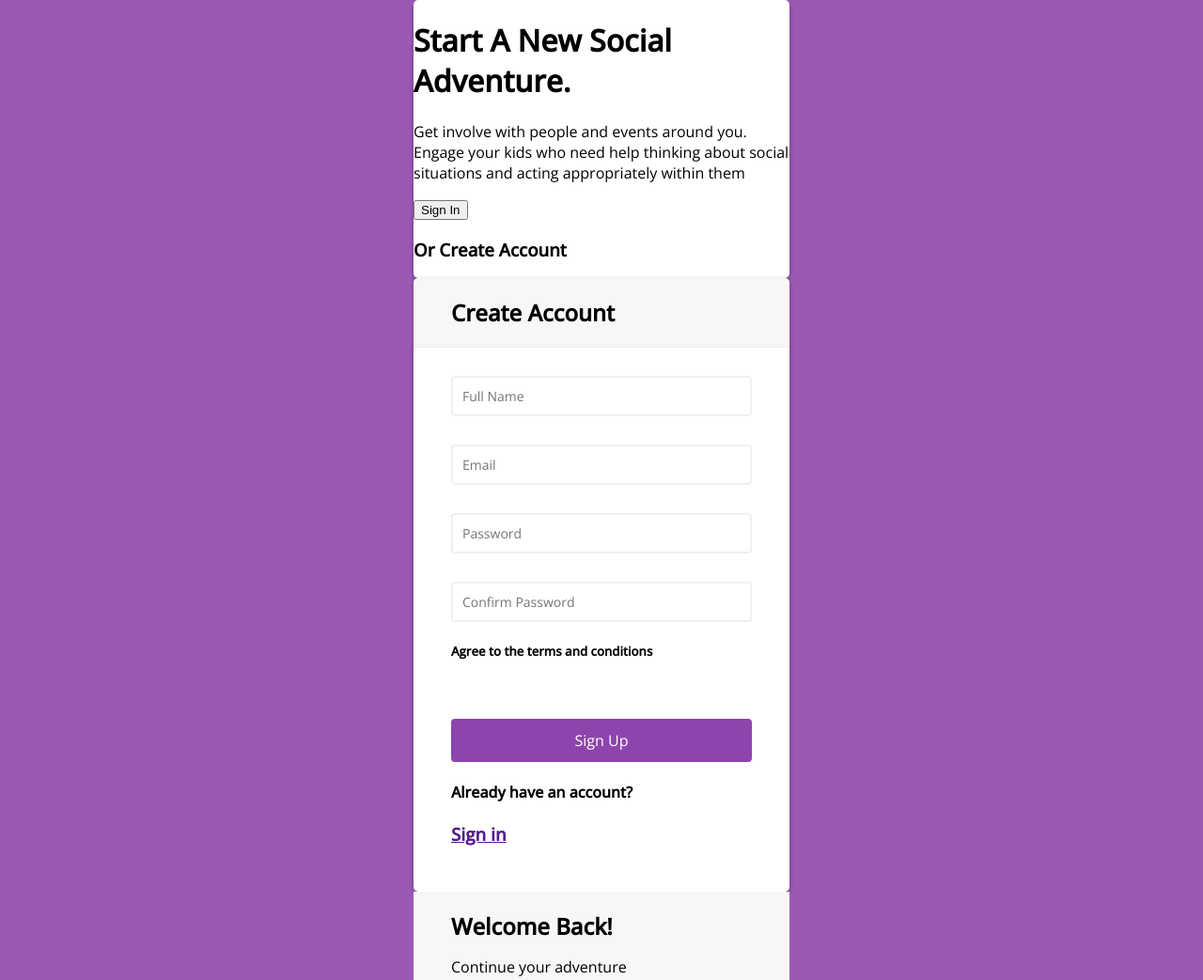
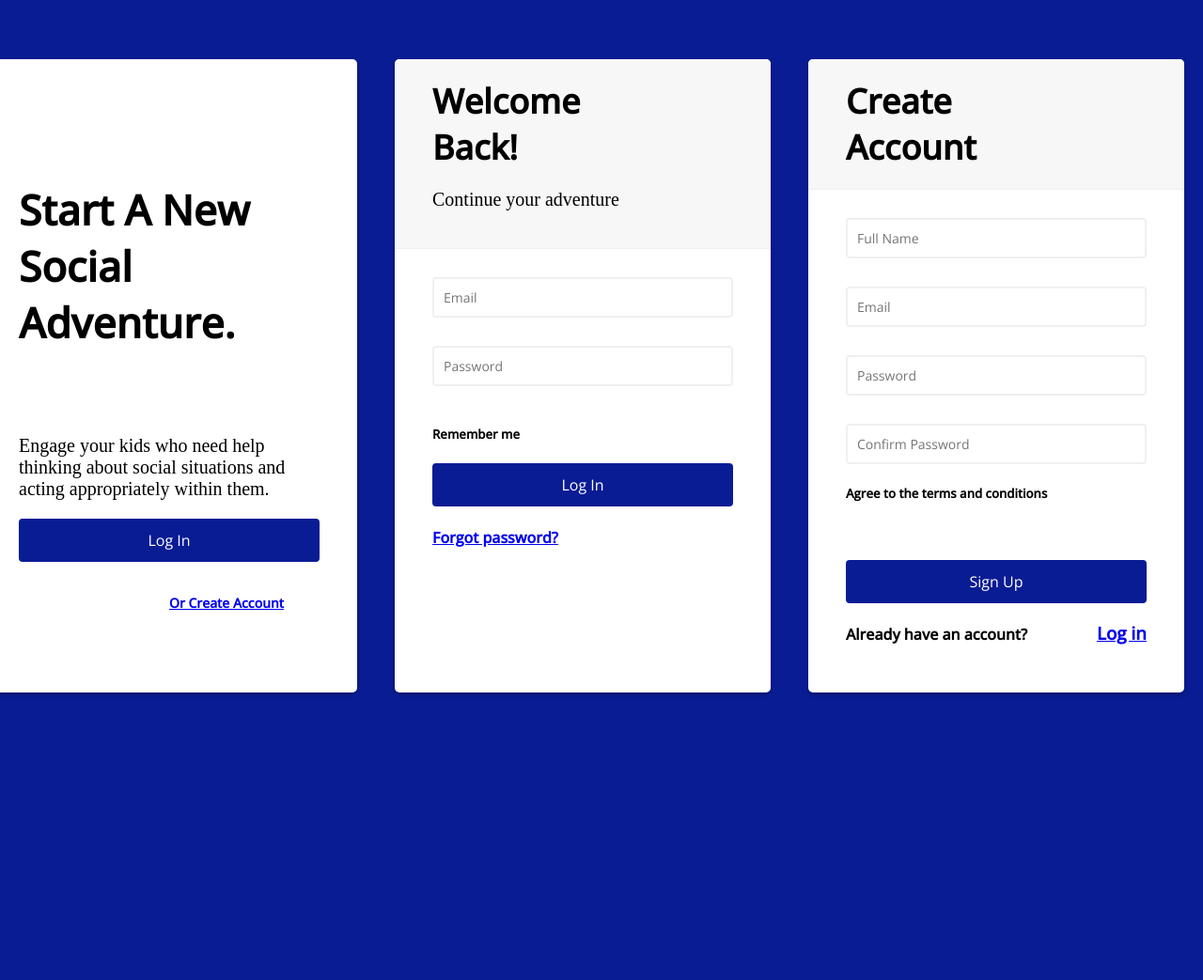
Before and after one commit to nsamedaisy/Form-Validation, a plain HTML site: page index.html in a window 1280 px wide. Shown: the top 1043 px of the page at 94% size. After the commit the page ends 800 px from the top, so only its background shows below. Drawn offline with nearby package versions, Linux system fonts and the light colour scheme; a web font is replaced by a local one.

Commit message:
form validation commit

```diff
--- a/assets/css/style.css
+++ b/assets/css/style.css
@@ -6,13 +6,18 @@
 }
 
 body {
-	background-color: #9b59b6;
+	background-color: #0a1c94;
 	font-family: 'Open Sans', sans-serif;
 	display: flex;
 	align-items: center;
 	justify-content: center;
 	min-height: 100vh;
 	margin: 0;
+}
+
+.containers {
+	display: flex;
+	flex-direction: row;
 }
 
 .container {
@@ -22,16 +27,40 @@ body {
 	overflow: hidden;
 	width: 400px;
 	max-width: 100%;
+	margin-right: 40px;
+}
+
+.container1 {
+	padding: 40px;
+}
+
+.title {
+	font-size: 22px;
+  margin: 90px 0;
+}
+
+.container1 h3 {
+  font-size: 14px;
+  margin-left: 50%;
+  padding-top: 20px;
+}
+
+.container1 p,
+.header p {
+  font-size: 20px;
+  font-family: serif;
 }
 
 .header {
 	border-bottom: 1px solid #f0f0f0;
 	background-color: #f7f7f7;
 	padding: 20px 40px;
+  font-size: 24px;
 }
 
 .header h2 {
 	margin: 0;
+	width: 50%;
 }
 
 .form {
@@ -44,10 +73,10 @@ body {
 	position: relative;
 }
 
-.form-control label {
+/* .form-control label {
 	display: inline-block;
 	margin-bottom: 5px;
-}
+} */
 
 .form-control input {
 	border: 2px solid #f0f0f0;
@@ -72,14 +101,20 @@ body {
 	border-color: #e74c3c;
 }
 
-.form-control i {
+.wrap {
+  display: flex;
+  justify-content: space-between;
+}
+
+/* .form-control i {
 	visibility: hidden;
 	position: absolute;
 	top: 40px;
 	right: 10px;
-}
+  cursor: pointer;
+} */
 
-.form-control.success i.fa-check-circle {
+/* .form-control.success i.fa-check-circle {
 	color: #2ecc71;
 	visibility: visible;
 }
@@ -87,7 +122,7 @@ body {
 .form-control.error i.fa-exclamation-circle {
 	color: #e74c3c;
 	visibility: visible;
-}
+} */
 
 .form-control small {
 	color: #e74c3c;
@@ -101,9 +136,17 @@ body {
 	visibility: visible;
 }
 
-.form button {
-	background-color: #8e44ad;
-	border: 2px solid #8e44ad;
+/* .tick {
+ border: 1px solid  #777;
+ border-radius: 5px;
+ width: 10px;
+ height: 10px;
+} */
+
+.form button,
+button {
+	background-color: #0a1c94;
+	border: 2px solid #0a1c94;
 	border-radius: 4px;
 	color: #fff;
 	display: block;
--- a/index.html
+++ b/index.html
@@ -9,23 +9,45 @@
   </head>
   <body>
     <div class="containers">
-      <div class="container 1st-container">
+      <div class="container container1">
         <div class="title">
           <h1>Start A New Social Adventure.</h1>
         </div>
         <div>
           <p>
-            Get involve with people and events around you. Engage your kids who
-            need help thinking about social situations and acting appropriately
-            within them
+            Engage your kids who need help thinking about social situations and
+            acting appropriately within them.
           </p>
         </div>
-        <button>Sign In</button>
-
-        <h3>Or Create Account</h3>
+        <button>Log In</button>
+        <h3><a href="#container2">Or Create Account</a></h3>
       </div>
 
-      <div class="container 2nd-container">
+      <div class="container container3">
+        <div class="header">
+          <h2>Welcome Back!</h2>
+          <p>Continue your adventure</p>
+        </div>
+
+        <form action="" id="form" class="form">
+          <div class="form-control">
+            <input type="text" placeholder="Email" id="username" />
+          </div>
+          <div class="form-control">
+            <input type="password" placeholder="Password" id="password" />
+            <small>Error message</small>
+          </div>
+          <div>
+            <h5><box class="tick"></box>Remember me</h5>
+          </div>
+          <button>Log In</button>
+          <div>
+            <h4><a href="#">Forgot password?</a></h4>
+          </div>
+        </form>
+      </div>
+
+      <div class="container container2">
         <div class="header">
           <h2>Create Account</h2>
         </div>
@@ -50,39 +72,17 @@
             />
             <small>Error message</small>
             <div>
-              <h5>Agree to the terms and conditions</h5>
+              <h5> <box class="tick"></box>Agree to the terms and conditions</h5>
             </div>
           </div>
           <button>Sign Up</button>
-          <div>
+          <div class="wrap">
             <h4>Already have an account?</h4>
-            <h3><a href="">Sign in</a></h3>
+            <h3><a href="#container3">Log in</a></h3>
           </div>
         </form>
       </div>
 
-      <div class="container 3rd-container"></div>
-      <div class="header">
-        <h2>Welcome Back!</h2>
-        <p>Continue your adventure</p>
-      </div>
-
-      <form action="" id="form" class="form">
-        <div class="form-control">
-          <input type="text" placeholder="Email" id="username" />
-        </div>
-        <div class="form-control">
-          <input type="password" placeholder="Password" id="password" />
-          <small>Error message</small>
-        </div>
-        <div>
-          <h5>Remember me</h5>
-        </div>
-        <button>Sign In</button>
-        <div>
-          <h4>Forgot password?</h4>
-        </div>
-      </form>
     </div>
 
     <script src="./script.js"></script>
```
